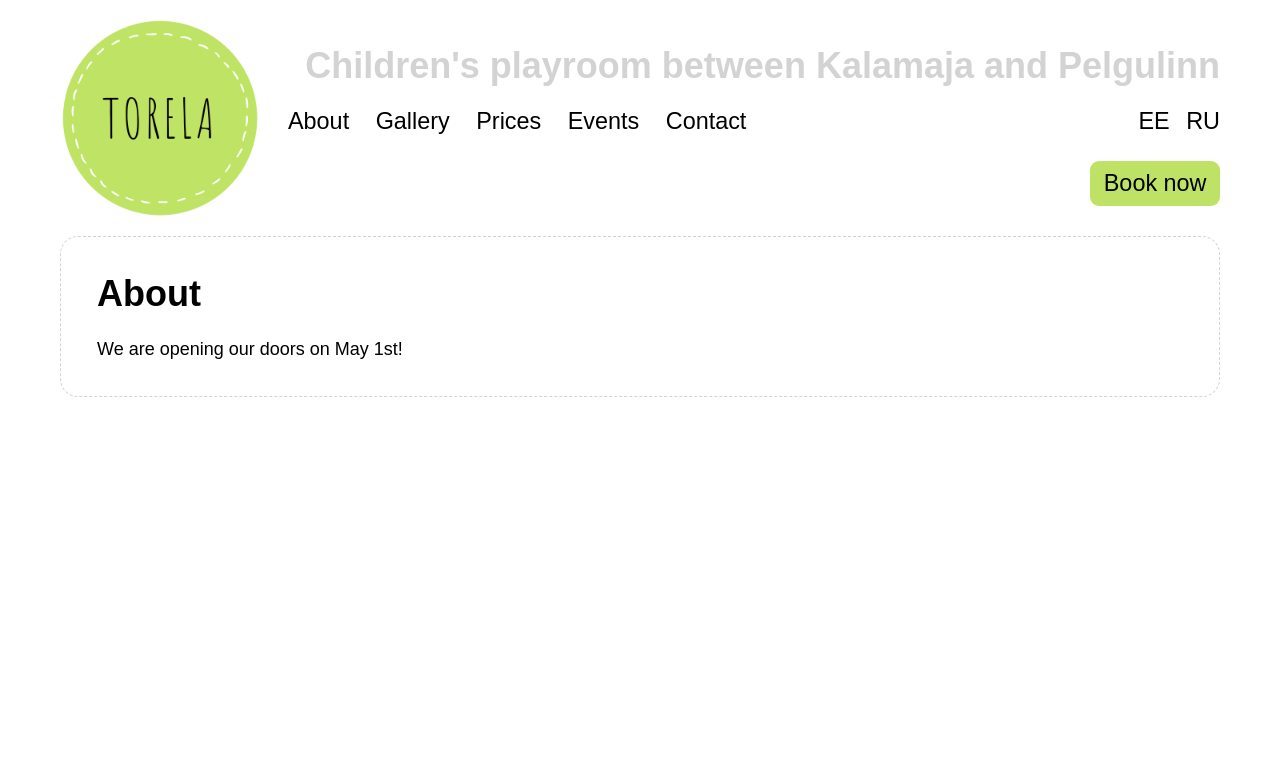
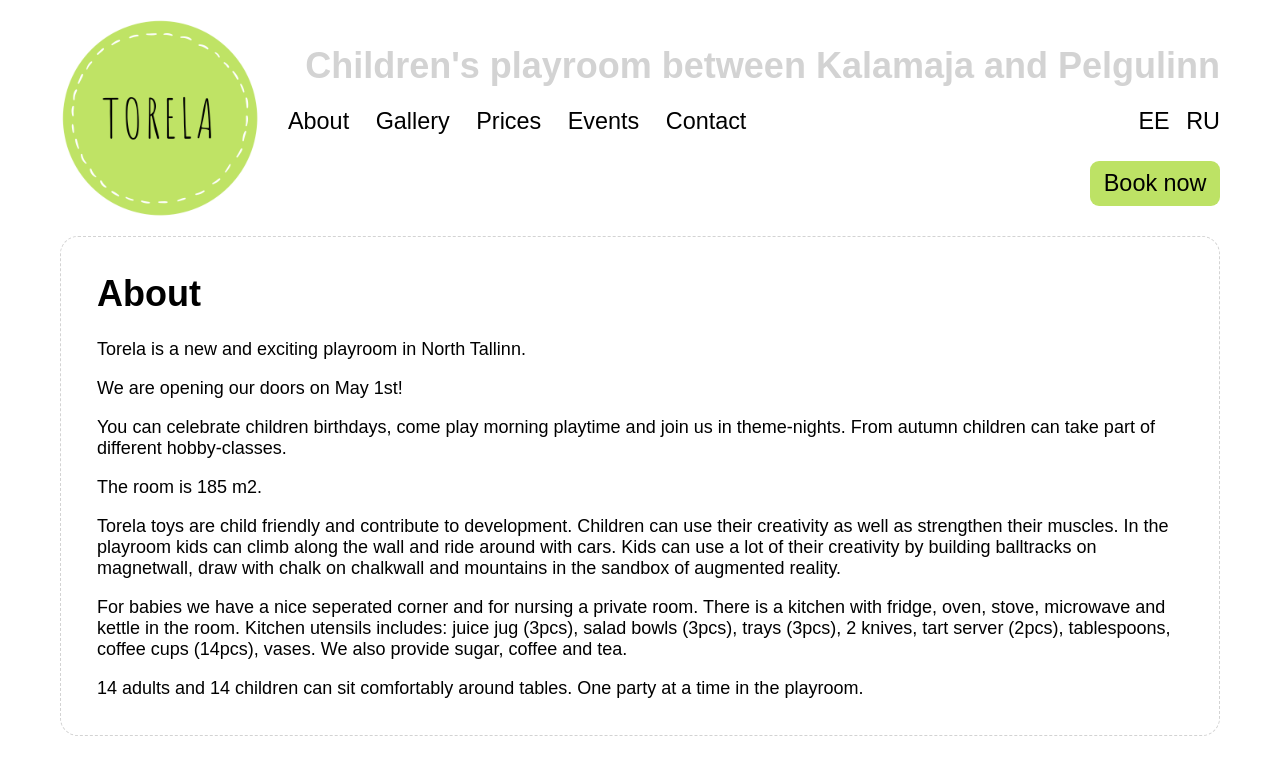
Before and after one commit to mypsik/torela, a Jekyll site: the page built from en/index.md, in a window 1280 px wide. Shown: the top 775 px of the page. Built offline with Jekyll 4.4.1, drawn with Linux system fonts in a browser that asks for light colours; a script that is not in the unit is left out.

Commit message:
Täiendasin inglise keelset versiooni

```diff
--- a/en/index.md
+++ b/en/index.md
@@ -9,4 +9,17 @@ et: /
 ru: /ru/
 ---
 
+Torela is a new and exciting playroom in North Tallinn.
+
 We are opening our doors on May 1st!
+
+You can celebrate children birthdays, come play morning playtime and join us in theme-nights. From autumn children can take part of different hobby-classes.
+
+The room is 185 m2.
+
+Torela toys are child friendly and contribute to development. Children can use their creativity as well as strengthen their muscles. In the playroom kids can climb along the wall and ride around with cars. Kids can use a lot of their creativity by building balltracks on magnetwall, draw with chalk on chalkwall and mountains in the sandbox of augmented reality.
+
+For babies we have a nice seperated corner and for nursing a private room. There is a kitchen with fridge, oven, stove, microwave and kettle in the room. Kitchen utensils includes: juice jug (3pcs), salad bowls (3pcs), trays (3pcs), 2 knives, tart server (2pcs), tablespoons, coffee cups (14pcs), vases. We also provide sugar, coffee and tea.
+
+14 adults and 14 children can sit comfortably around tables.
+One party at a time in the playroom.
```
